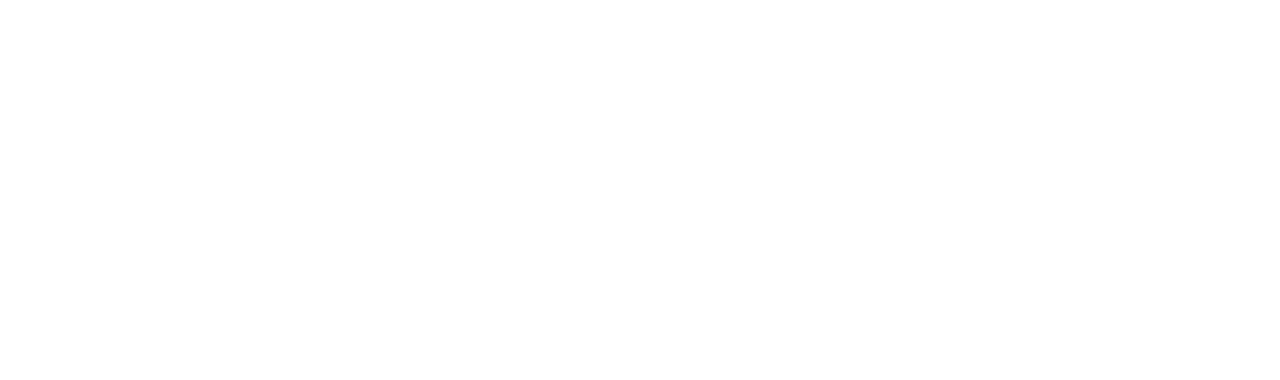
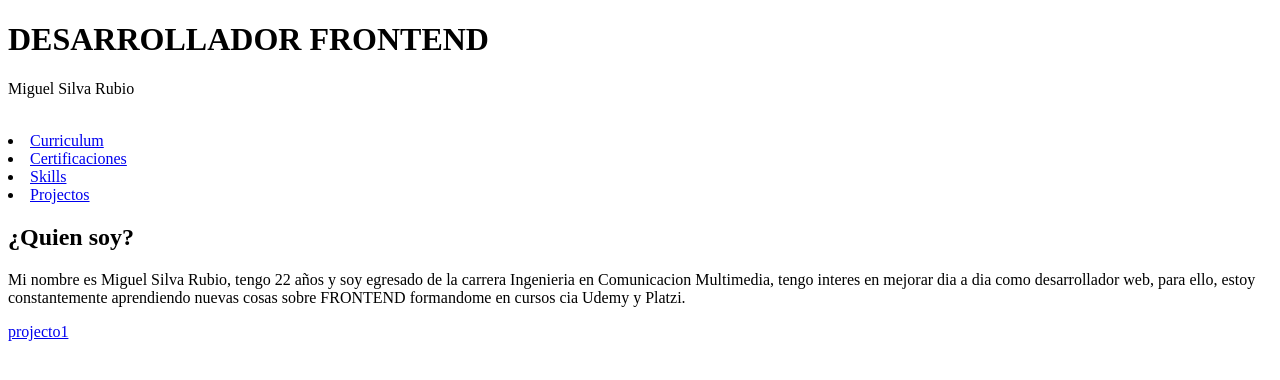
Before and after one commit to Khey73/Proyectos-protafolio, a plain HTML site: page index.html in a window 1280 px wide. Drawn offline with Linux system fonts and the light colour scheme.

Commit message:
commit 2, avance

```diff
--- a/index.html
+++ b/index.html
@@ -5,8 +5,50 @@
     <meta http-equiv="X-UA-Compatible" content="IE=edge">
     <meta name="viewport" content="width=device-width, initial-scale=1.0">
     <title>Miguel Silva Rubio | Portafolio</title>
+    <link rel="stylesheet" href="css/styles.css">
+    <!-- font sizes -->
+    <link rel="preconnect" href="https://fonts.googleapis.com">
+<link rel="preconnect" href="https://fonts.gstatic.com" crossorigin>
+<link href="https://fonts.googleapis.com/css2?family=Roboto+Condensed:ital,wght@0,300;0,400;0,700;1,700&display=swap" rel="stylesheet">
+
 </head>
 <body>
+    <header>
+        <h1>DESARROLLADOR FRONTEND</h1>
+            <p id="nombre">Miguel Silva Rubio</p>
+        <picture>
+
+            <img src="" alt="">
+        </picture>
+    </header>
+
+    <nav>
+
+        <li><a href="#">Curriculum</a></li>
+        <li><a href="#">Certificaciones</a></li>
+        <li><a href="#">Skills</a></li>
+        <li><a href="#">Projectos</a></li>
+
+    </nav>
+
+
+
+    <main class="container">
+        <h2 id="quien-soy">¿Quien soy?</h2>
+        <p>Mi nombre es Miguel Silva Rubio, tengo 22 años y soy egresado de la carrera Ingenieria en Comunicacion Multimedia, tengo interes
+            en mejorar dia a dia como desarrollador web, para ello, estoy constantemente aprendiendo nuevas cosas
+            sobre FRONTEND formandome en cursos cia Udemy y Platzi.
+
+
+        </p>
+
+
+
+        <!-- projectos -->
+        <a href="#">projecto1</a>
+    </main>
+
+
 
 
 </body>
```
